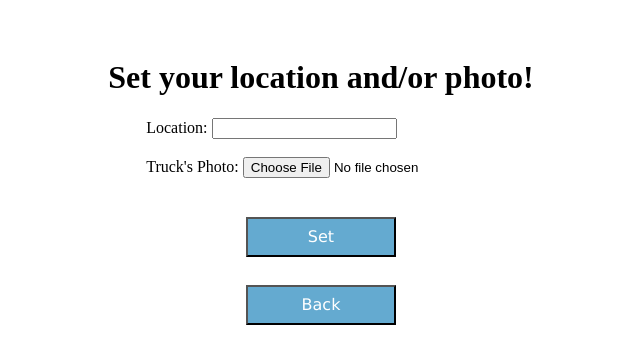
After one commit to avispeng/food_truck_online_ordering, a Flask app: a page that uses app/templates/owner_set.html in a window 1280 px wide. The commit adds this page. Shown: the top 364 px of the page, without its empty margins (319-959 px from the left). Run offline with Flask 2, Linux system fonts and the light colour scheme; the visitor is signed in with stand-in values (Sample User, id 1); some libraries are stand-ins or nearby versions.

Commit message:
add things

```diff
--- /dev/null
+++ b/app/templates/owner_set.html
@@ -0,0 +1,42 @@
+{% extends "base.html" %}
+{% block head %}
+    <title>Truck Owner Setting</title>
+    <style>
+        input[type=submit] {
+        font-size: 1em;
+        font-family: Verdana, sans-serif;
+        width:150px;
+        height:40px;
+        color: white;
+        padding: 5px 10px;
+        margin: 5px 10px;
+        <!--border-radius: 5px;-->
+        border-style: outset;
+        border-color: #000;
+        background: #64AAD0;
+        }
+        input[type=submit]:hover{
+        background: #034569;
+        }
+    </style>
+{% endblock %}
+{% block body %}
+    <h1 align="center">Set your location and/or photo!</h1>
+    <div align="center">
+        <form action="{{url_for('owner_setting_submit', truck_username=truck_username)}}" method="post" enctype="multipart/form-data">
+            <div style="display: inline-block; text-align: left;">
+                Location:
+                <input type="text" name="location" value="{{location_set if location_set != None}}"><br><br>
+                Truck's Photo:
+                <input type="file" name="photo_file" value="Browse"><br>
+            </div>
+            <br><br>
+            <p style="color:#3C9DD0;">{{error_msg if error_msg != None}}</p>
+            <input type="submit" value="Set">
+        </form>
+        <br>
+        <form action="{{url_for('owner_home', truck_username=truck_username)}}" method="get">
+            <input type="submit" value="Back">
+        </form><br>
+    </div>
+{% endblock %}
--- a/app/truck_owner.py
+++ b/app/truck_owner.py
@@ -132,7 +132,8 @@ def owner_home(truck_username):
     if 'authenticated' not in session:
         return redirect(url_for('owner_main'))
     if session.get('username', '') != truck_username:
-        return redirect(url_for('owner_home', truck_username=session['username']))
+        session.clear()
+        return render_template('access_denied.html')
 
     table = dynamodb.Table('menu')
     # get the list of dishes provided by this truck
@@ -151,7 +152,20 @@ def owner_home(truck_username):
         for i in response['Items']:
             records.append(i)
 
-    return render_template("owner_home.html", dishes=records, truck_username=truck_username)
+    # get the truck's location and photo
+    table2 = dynamodb.Table('trucks')
+    response = table2.query(
+        KeyConditionExpression=Key('truck_username').eq(truck_username)
+    )
+    this_owner = response['Items'][0]
+    truck_location = this_owner.get('truck_location', '')
+    photo = this_owner.get('photo_name', '')
+    if truck_location == '':
+        truck_location = None
+    if photo == '':
+        photo = None
+    return render_template("owner_home.html", dishes=records, truck_username=truck_username,
+                           truck_location=truck_location, photo=photo)
 
 
 @webapp.route('/owner/logout', methods=['GET'])
@@ -177,7 +191,8 @@ def add_dish(truck_username):
     if 'authenticated' not in session:
         return redirect(url_for('owner_main'))
     if session.get('username', '') != truck_username:
-        return redirect(url_for('owner_home', truck_username=session['username']))
+        session.clear()
+        return render_template('access_denied.html')
 
     return render_template("add_dish.html", title="Add One Dish", truck_username=truck_username)
 
@@ -193,7 +208,8 @@ def dish_added(truck_username):
     if 'authenticated' not in session:
         return redirect(url_for('owner_main'))
     if session.get('username', '') != truck_username:
-        return redirect(url_for('owner_home', truck_username=session['username']))
+        session.clear()
+        return render_template('access_denied.html')
 
     dish_name = request.form.get('dish_name', "")
     price = request.form.get('price', "")
@@ -274,7 +290,8 @@ def delete_dish(truck_username, dish_name):
     if 'authenticated' not in session:
         return redirect(url_for('owner_main'))
     if session.get('username', '') != truck_username:
-        return redirect(url_for('owner_home', truck_username=session['username']))
+        session.clear()
+        return render_template('access_denied.html')
 
     # get image filename from dynamodb
     table = dynamodb.Table('menu')
@@ -317,7 +334,8 @@ def history_orders(truck_username):
     if 'authenticated' not in session:
         return redirect(url_for('owner_main'))
     if session.get('username', '') != truck_username:
-        return redirect(url_for('owner_home', truck_username=session['username']))
+        session.clear()
+        return render_template('access_denied.html')
 
     table = dynamodb.Table('orders')
     # retrieve orders in reverse order of finish_time
@@ -354,7 +372,8 @@ def ongoing_orders(truck_username):
     if 'authenticated' not in session:
         return redirect(url_for('owner_main'))
     if session.get('username', '') != truck_username:
-        return redirect(url_for('owner_home', truck_username=session['username']))
+        session.clear()
+        return render_template('access_denied.html')
 
     table = dynamodb.Table('orders')
     # retrieve orders in order of start_time,
@@ -435,7 +454,8 @@ def complete_order(truck_username):
     if 'authenticated' not in session:
         return redirect(url_for('owner_main'))
     if session.get('username', '') != truck_username:
-        return redirect(url_for('owner_home', truck_username=session['username']))
+        session.clear()
+        return render_template('access_denied.html')
 
     # retrieve order number from form, and update the table 'orders',
     # fill in the 'finish_time' with current time
@@ -455,6 +475,129 @@ def complete_order(truck_username):
     return redirect(url_for('ongoing_orders', truck_username=truck_username))
 
 
+@webapp.route('/owner/<truck_username>/<photo>/show', methods=['GET'])
+def show_photo(truck_username, photo):
+    """
+    display the photo of the truck
+    :param truck_username: the authenticated user
+    :param photo: the name of the truck's photo
+    :return: a html page
+    """
+    # make sure the user is the one logging in the session
+    if 'authenticated' not in session:
+        return redirect(url_for('owner_main'))
+    if session.get('username', '') != truck_username:
+        session.clear()
+        return render_template('access_denied.html')
+
+    return render_template('truck_photo.html', truck_username=truck_username, photo=photo)
+
+
+
+
+@webapp.route('/owner/<truck_username>/setting', methods=['GET'])
+def owner_setting(truck_username):
+    """
+    Set the photo and the location of the truck
+    :param truck_username: the authenticated user
+    :return: a setting page
+    """
+    # make sure the user is the one logging in the session
+    if 'authenticated' not in session:
+        return redirect(url_for('owner_main'))
+    if session.get('username', '') != truck_username:
+        session.clear()
+        return render_template('access_denied.html')
+
+    return render_template('owner_set.html', truck_username=truck_username)
+
+
+@webapp.route('/owner/<truck_username>/set', methods=['POST'])
+def owner_setting_submit(truck_username):
+    """
+    location and photo are submitted
+    :param truck_username: the authenticated user
+    :return: home page
+    """
+    # make sure the user is the one logging in the session
+    if 'authenticated' not in session:
+        return redirect(url_for('owner_main'))
+    if session.get('username', '') != truck_username:
+        session.clear()
+        return render_template('access_denied.html')
+
+    table = dynamodb.Table('trucks')
+    response = table.query(
+        KeyConditionExpression=Key('truck_username').eq(truck_username)
+    )
+
+    location = request.form.get('location', '')
+    # photo = request.files.get('photo_file', '')
+
+    if location != '':
+        error = False
+        if len(location) > 100:
+            error = True
+            error_msg = 'Error: Location is too long. Please keep it within 100 characters!'
+        if error:
+            return render_template('owner_set.html', truck_username=truck_username, error_msg=error_msg, location_set=location)
+
+        alphabet = "0123456789abcdefghijklmnopqrstuvwxyzABCDEFGHIJKLMNOPQRSTUVWXYZ ,.#"
+        for char in location:
+            if char not in alphabet:
+                error = True
+                error_msg = 'Error: Invalid characters in location!'
+            if error:
+                return render_template('owner_set.html', truck_username=truck_username, error_msg=error_msg, location_set=location)
+
+        response = table.update_item(
+            Key={
+                'truck_username': truck_username
+            },
+            UpdateExpression="SET truck_location = :value1",
+            ExpressionAttributeValues={
+                ":value1": location
+            }
+        )
+
+    if 'photo_file' in request.files:
+        photo = request.files['photo_file']
+        fn = photo.filename
+        if fn != '':
+            error = False
+            allowed_ext = set(['jpg', 'jpeg', 'png', 'gif'])
+            if '.' in fn and fn.rsplit('.', 1)[1].lower() in allowed_ext:
+                extension = fn.rsplit('.', 1)[1]
+                # connect to s3
+                s3 = boto3.resource('s3')
+                bucket = s3.Bucket('delicious-dishes')
+
+                # upload the photo to s3
+                response = bucket.put_object(
+                    ACL='public-read',
+                    Body=photo,
+                    Key=truck_username + '.' + extension
+                )
+                # add to database
+                response = table.update_item(
+                    Key={
+                        'truck_username': truck_username
+                    },
+                    UpdateExpression="SET photo_name = :value2",
+                    ExpressionAttributeValues={
+                        ":value2": truck_username + '.' + extension
+                    }
+                )
+            else:
+                error = True
+                error_msg = 'Error: Invalid photo format! Please choose from jpg, jpeg, gif, png!'
+                if error:
+                    return render_template('owner_set.html', truck_username=truck_username, error_msg=error_msg,
+                                           location_set=location)
+
+    return redirect(url_for('owner_home', truck_username=truck_username))
+
+
 @webapp.route('/customer', methods=['GET'])
 def customer_main():
     return redirect(url_for('main'))
```
Also changed, not shown: app/templates/access_denied.html (added, +17 -0 lines), app/templates/owner_home.html (+14 -0 lines), app/templates/truck_photo.html (added, +33 -0 lines).
